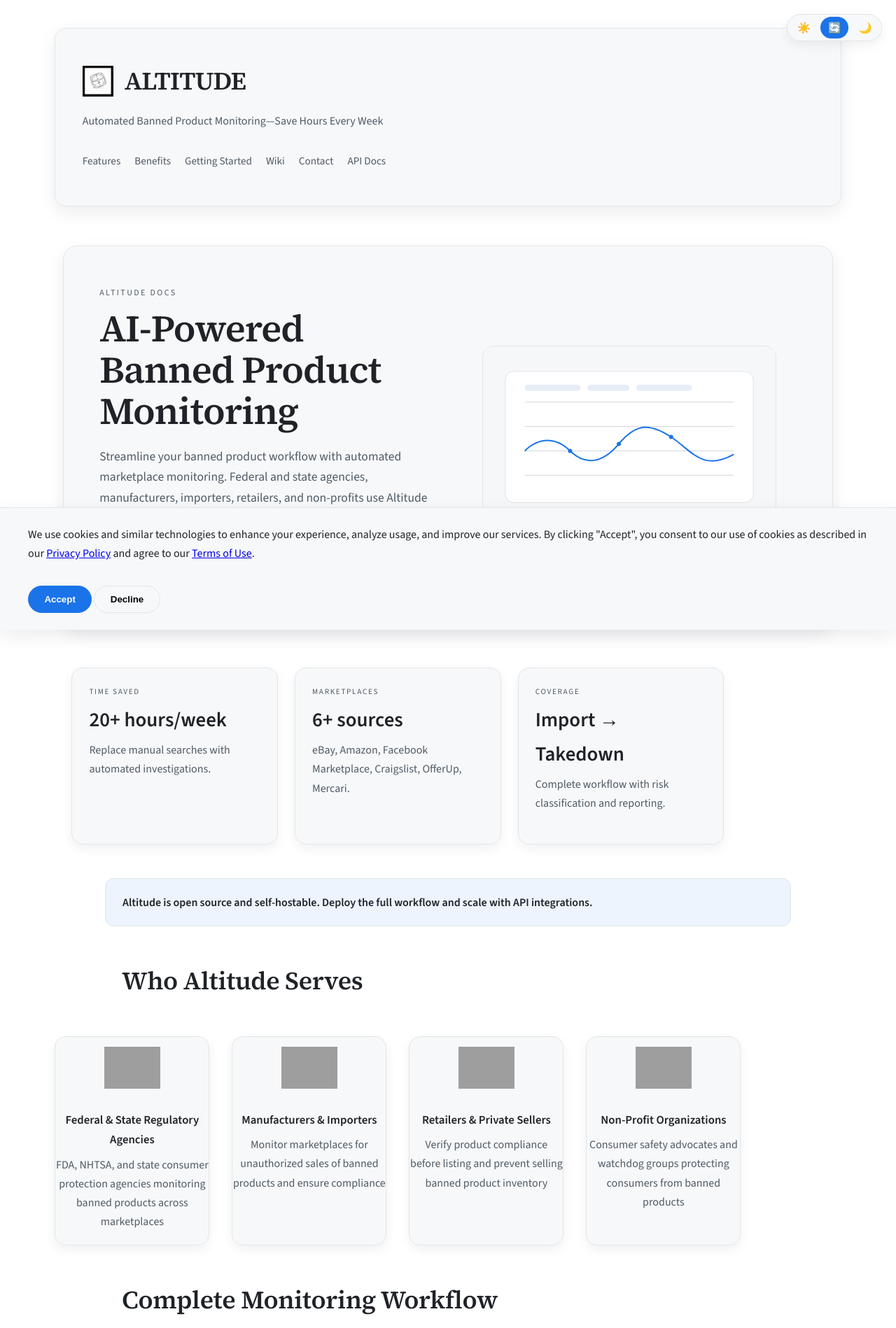
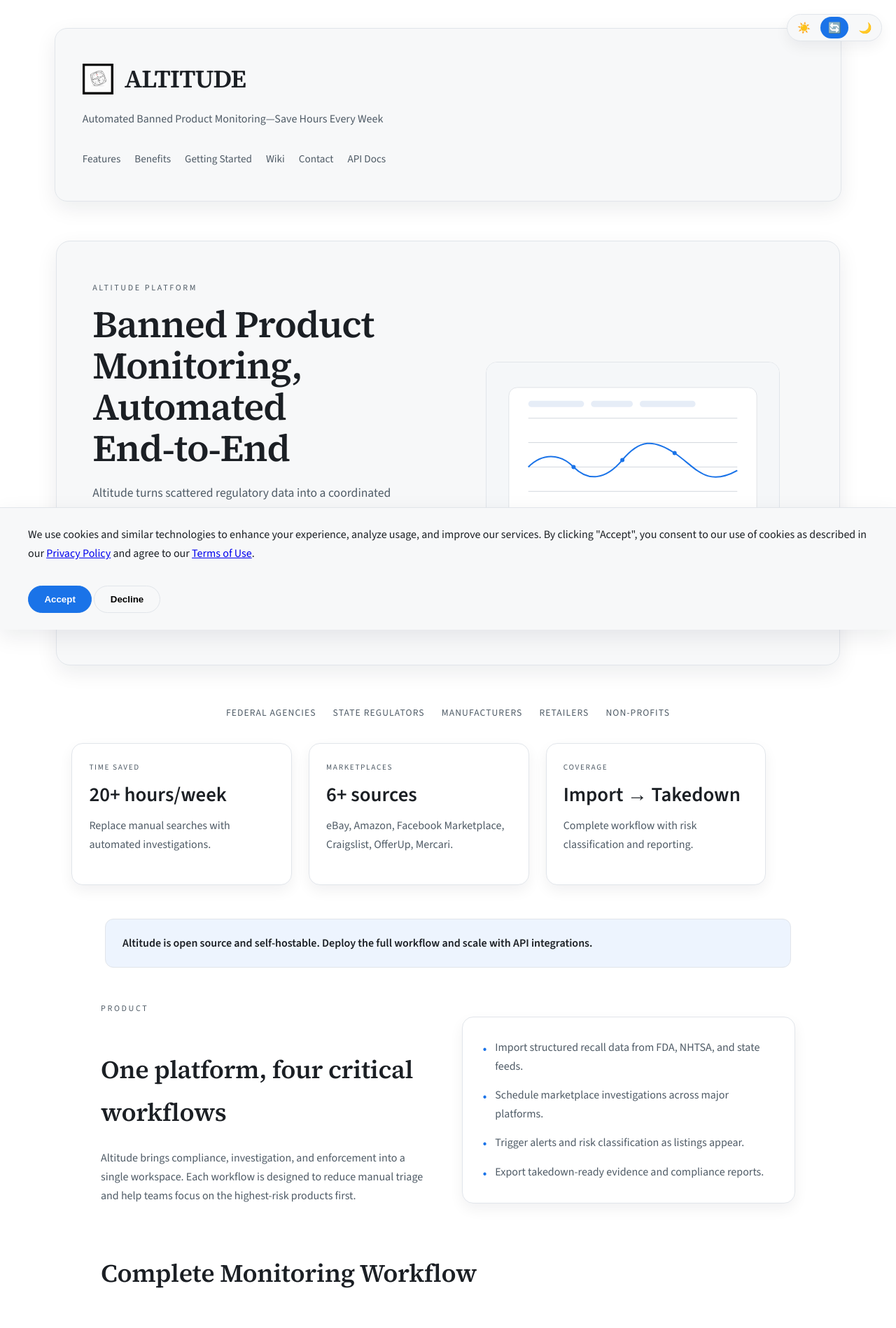
Before and after one commit to bizoton19/altitude, a Jekyll site: the page built from docs/index.md, in a window 1280 px wide, cut to the strip 0-1898 px from the top of the page. Shown: the whole strip at 70% size. Built offline with Jekyll 4.4.1, drawn with Linux system fonts in a browser that asks for light colours; some of the changed text lies outside the part shown; grey boxes are pictures that could not be loaded.

Commit message:
Shift docs homepage to product-forward layout

```diff
--- a/docs/_layouts/default.html
+++ b/docs/_layouts/default.html
@@ -20,17 +20,17 @@
   --bg: #ffffff;
   --bg-2: #f7f8f9;
   --bg-3: #eef1f4;
-  --ink: #1f2328;
-  --ink-strong: #0d1117;
+  --ink: #1b1f24;
+  --ink-strong: #0a0c10;
   --muted: #4f5b66;
   --accent: #1a73e8;
   --accent-strong: #1557b0;
   --accent-soft: rgba(26, 115, 232, 0.08);
   --accent-3: #d93025;
-  --border: #e2e6ea;
-  --border-strong: #c7cdd3;
-  --shadow: 0 8px 24px rgba(15, 23, 42, 0.08);
-  --shadow-soft: 0 6px 16px rgba(15, 23, 42, 0.06);
+  --border: #e1e5ea;
+  --border-strong: #c8cdd4;
+  --shadow: 0 10px 30px rgba(15, 23, 42, 0.08);
+  --shadow-soft: 0 8px 20px rgba(15, 23, 42, 0.06);
   --code-bg: #f4f6f8;
   --code-text: #1f2328;
 }
@@ -65,7 +65,7 @@
     --accent: #8ab4f8;
     --accent-strong: #6fa4f6;
     --accent-soft: rgba(138, 180, 248, 0.14);
-  --accent-3: #f28b82;
+    --accent-3: #f28b82;
     --border: #27303a;
     --border-strong: #3a4654;
     --shadow: 0 10px 30px rgba(0, 0, 0, 0.4);
@@ -120,7 +120,7 @@
 main > p,
 main > ul,
 main > ol {
-  max-width: 980px;
+  max-width: 1040px;
   margin-left: auto;
   margin-right: auto;
 }
@@ -170,9 +170,9 @@
 
 header {
   text-align: left;
-  padding: 2.8rem clamp(1.5rem, 3vw, 3rem);
+  padding: 2.6rem clamp(1.5rem, 3vw, 3rem);
   border: 1px solid var(--border);
-  border-radius: 16px;
+  border-radius: 18px;
   background: var(--bg-2);
   box-shadow: var(--shadow);
 }
@@ -271,12 +271,12 @@
   gap: 2.5rem;
   align-items: center;
   padding: 3.5rem clamp(1.5rem, 4vw, 3.5rem);
-  margin: 3.5rem auto;
+  margin: 3.5rem auto 2.5rem;
   border: 1px solid var(--border);
   border-radius: 20px;
   background: var(--bg-2);
   box-shadow: var(--shadow);
-  max-width: 1100px;
+  max-width: 1120px;
 }
 
 .hero-title {
@@ -389,7 +389,7 @@
 
 .section-kicker {
   text-transform: uppercase;
-  letter-spacing: 0.2em;
+  letter-spacing: 0.22em;
   font-size: 0.75rem;
   color: var(--muted);
   margin-bottom: 0.75rem;
@@ -430,7 +430,7 @@
   border: 1px solid var(--border);
 }
 
-.glass-panel,
+.panel,
 .audience-card,
 .workflow-step,
 .product-card,
@@ -438,14 +438,15 @@
 .premium-feature-card,
 .testimonial-card,
 .stat-card,
-.summary-card {
-  background: var(--bg-2);
+.summary-card,
+.split-card {
+  background: #fff;
   border: 1px solid var(--border);
   border-radius: 16px;
   box-shadow: var(--shadow-soft);
 }
 
-.glass-panel {
+.panel {
   padding: 2rem;
 }
 
@@ -481,6 +482,56 @@
   font-size: 1.8rem;
   font-weight: 600;
   margin: 0.35rem 0;
+}
+
+.logo-strip {
+  display: flex;
+  flex-wrap: wrap;
+  gap: 1.5rem;
+  align-items: center;
+  justify-content: center;
+  padding: 1rem 1.5rem 0;
+  color: var(--muted);
+}
+
+.logo-strip span {
+  font-size: 0.85rem;
+  letter-spacing: 0.08em;
+  text-transform: uppercase;
+}
+
+.split-section {
+  display: grid;
+  grid-template-columns: repeat(auto-fit, minmax(280px, 1fr));
+  gap: 2.5rem;
+  align-items: center;
+  margin: 3rem auto;
+  padding: 0 1.5rem;
+}
+
+.split-card {
+  padding: 1.8rem;
+}
+
+.split-list {
+  list-style: none;
+  margin: 0;
+  padding: 0;
+  display: grid;
+  gap: 0.85rem;
+}
+
+.split-list li {
+  display: flex;
+  gap: 0.75rem;
+  align-items: flex-start;
+}
+
+.split-list li::before {
+  content: "•";
+  color: var(--accent);
+  font-weight: 700;
+  margin-top: 0.1rem;
 }
 
 .audience-section {
@@ -653,7 +704,31 @@
 .feature-icon {
   font-size: 2.2rem;
   margin-bottom: 1rem;
-  color: var(--accent-2);
+  color: var(--accent-strong);
+}
+
+.feature-row {
+  display: grid;
+  grid-template-columns: 1fr 1fr;
+  gap: 2.5rem;
+  align-items: start;
+  margin: 2.5rem auto;
+  padding: 0 1.5rem;
+  max-width: 1040px;
+}
+
+.feature-row + .feature-row {
+  border-top: 1px solid var(--border);
+  padding-top: 2.5rem;
+}
+
+.feature-row h3 {
+  margin-top: 0;
+}
+
+.feature-row ul {
+  margin: 0.75rem 0 0;
+  padding-left: 1.1rem;
 }
 
 .risk-badge {
@@ -907,7 +982,12 @@
     flex-direction: column;
   }
 
-  .hero-section {
+  .hero-section,
+  .split-section {
+    grid-template-columns: 1fr;
+  }
+
+  .feature-row {
     grid-template-columns: 1fr;
   }
 }
@@ -954,7 +1034,8 @@
 .feature-item,
 .premium-feature-card,
 .stat-card,
-.summary-card {
+.summary-card,
+.split-card {
   animation: riseIn 0.4s ease forwards;
 }
 
--- a/docs/index.md
+++ b/docs/index.md
@@ -6,20 +6,28 @@
 
 <div class="hero-section">
   <div>
-    <div class="section-kicker">Altitude Docs</div>
-    <h1 class="hero-title">AI-Powered Banned Product Monitoring</h1>
+    <div class="section-kicker">Altitude Platform</div>
+    <h1 class="hero-title">Banned Product Monitoring, Automated End‑to‑End</h1>
     <p class="hero-subtitle">
-      Streamline your banned product workflow with automated marketplace monitoring. Federal and state agencies, manufacturers,
-      importers, retailers, and non-profits use Altitude to replace hours of manual searches with intelligent automation.
+      Altitude turns scattered regulatory data into a coordinated monitoring workflow. Import recall data, scan marketplaces,
+      prioritize risk, and export compliance-ready reports—without the manual search grind.
     </p>
     <div class="hero-cta">
-      <a href="{{ '/contact.html' | relative_url }}" class="btn-primary">Get Started</a>
-      <a href="{{ '/contact.html' | relative_url }}" class="btn-secondary">Open Source</a>
+      <a href="{{ '/contact.html' | relative_url }}" class="btn-primary">Request Access</a>
+      <a href="{{ '/contact.html' | relative_url }}" class="btn-secondary">View API Docs</a>
     </div>
   </div>
   <div class="hero-media">
     <img src="{{ '/assets/images/hero-abstract.svg' | relative_url }}" alt="Monitoring dashboard illustration">
   </div>
+</div>
+
+<div class="logo-strip">
+  <span>Federal Agencies</span>
+  <span>State Regulators</span>
+  <span>Manufacturers</span>
+  <span>Retailers</span>
+  <span>Non‑Profits</span>
 </div>
 
 <div class="stats-grid">
@@ -44,42 +52,22 @@
   Altitude is open source and self-hostable. Deploy the full workflow and scale with API integrations.
 </div>
 
-<h2>Who Altitude Serves</h2>
-
-<div class="audience-section">
-  <div class="audience-grid">
-    <div class="audience-card">
-      <div class="audience-icon">
-        <img src="{{ '/assets/logos/fda.svg' | relative_url }}" alt="Federal & State Regulatory Agencies" class="audience-image" onerror="this.style.display='none'; this.nextElementSibling.style.display='flex';">
-        <div class="audience-fallback"><i class="fas fa-landmark"></i></div>
-      </div>
-      <h4>Federal & State Regulatory Agencies</h4>
-      <p>FDA, NHTSA, and state consumer protection agencies monitoring banned products across marketplaces</p>
-    </div>
-    <div class="audience-card">
-      <div class="audience-icon">
-        <img src="{{ '/assets/logos/manufacturer.svg' | relative_url }}" alt="Manufacturers & Importers" class="audience-image" onerror="this.style.display='none'; this.nextElementSibling.style.display='flex';">
-        <div class="audience-fallback"><i class="fas fa-industry"></i></div>
-      </div>
-      <h4>Manufacturers & Importers</h4>
-      <p>Monitor marketplaces for unauthorized sales of banned products and ensure compliance</p>
-    </div>
-    <div class="audience-card">
-      <div class="audience-icon">
-        <img src="{{ '/assets/logos/retailer.svg' | relative_url }}" alt="Retailers & Private Sellers" class="audience-image" onerror="this.style.display='none'; this.nextElementSibling.style.display='flex';">
-        <div class="audience-fallback"><i class="fas fa-store"></i></div>
-      </div>
-      <h4>Retailers & Private Sellers</h4>
-      <p>Verify product compliance before listing and prevent selling banned product inventory</p>
-    </div>
-    <div class="audience-card">
-      <div class="audience-icon">
-        <img src="{{ '/assets/logos/nonprofit.svg' | relative_url }}" alt="Non-Profit Organizations" class="audience-image" onerror="this.style.display='none'; this.nextElementSibling.style.display='flex';">
-        <div class="audience-fallback"><i class="fas fa-handshake"></i></div>
-      </div>
-      <h4>Non-Profit Organizations</h4>
-      <p>Consumer safety advocates and watchdog groups protecting consumers from banned products</p>
-    </div>
+<div class="split-section">
+  <div>
+    <div class="section-kicker">Product</div>
+    <h2>One platform, four critical workflows</h2>
+    <p>
+      Altitude brings compliance, investigation, and enforcement into a single workspace. Each workflow is designed to reduce
+      manual triage and help teams focus on the highest-risk products first.
+    </p>
+  </div>
+  <div class="split-card">
+    <ul class="split-list">
+      <li>Import structured recall data from FDA, NHTSA, and state feeds.</li>
+      <li>Schedule marketplace investigations across major platforms.</li>
+      <li>Trigger alerts and risk classification as listings appear.</li>
+      <li>Export takedown-ready evidence and compliance reports.</li>
+    </ul>
   </div>
 </div>
 
@@ -123,104 +111,86 @@
   </div>
 </div>
 
-<h2>Current Open Source Features</h2>
+<h2>Product Capabilities</h2>
 
-<div class="products-grid">
-  <div class="product-card">
-    <div class="product-header">
-      <h3>Automated Monitoring</h3>
-      <p class="product-subtitle">Core banned product management workflow</p>
-    </div>
-    <a href="{{ '/contact.html' | relative_url }}" class="product-cta">Get Started</a>
-    <ul class="product-features">
-      <li>Import banned products from FDA, NHTSA feeds</li>
-      <li>Automated marketplace investigations</li>
-      <li>AI-powered risk classification (HIGH/MEDIUM/LOW)</li>
-      <li>Real-time email notifications</li>
-      <li>Export compliance-ready reports (CSV, JSON, PDF)</li>
-      <li>Multi-marketplace coverage (eBay, Amazon, Facebook, etc.)</li>
-      <li>Schedule daily, weekly, monthly investigations</li>
-      <li>Complete workflow: Import → Investigate → Notify → Takedown</li>
-      <li>Save 20+ hours per week vs manual searches</li>
-      <li>Open source and self-hostable</li>
-    </ul>
+<div class="feature-row">
+  <div>
+    <h3>Automated Monitoring</h3>
+    <p>Continuously scan marketplaces with configurable cadence, visual search, and keyword matching.</p>
   </div>
-
-  <div class="product-card featured">
-    <div class="product-badge">Available Now</div>
-    <div class="product-header">
-      <h3>API & Integrations</h3>
-      <p class="product-subtitle">Programmatic access and automation</p>
-    </div>
-    <a href="{{ '/contact.html' | relative_url }}" class="product-cta">Get Started</a>
-    <ul class="product-features">
-      <li>RESTful API for all operations</li>
-      <li>Model Context Protocol (MCP) server integration</li>
-      <li>Webhook support for real-time updates</li>
-      <li>Python SDK and CLI tools</li>
-      <li>Custom marketplace integrations</li>
-      <li>Batch import and export capabilities</li>
-      <li>Integration with existing compliance systems</li>
-      <li>Developer-friendly documentation</li>
-    </ul>
-  </div>
-
-  <div class="product-card">
-    <div class="product-header">
-      <h3>Risk Management</h3>
-      <p class="product-subtitle">Intelligent prioritization and classification</p>
-    </div>
-    <a href="{{ '/contact.html' | relative_url }}" class="product-cta">Learn More</a>
-    <ul class="product-features">
-      <li>Automatic risk classification based on injuries, deaths, units affected</li>
-      <li>Hazard-based prioritization (fire, electrocution, choking, etc.)</li>
-      <li>Risk-based investigation scheduling</li>
-      <li>High-risk banned product alerts and notifications</li>
-      <li>Risk analytics and reporting dashboards</li>
-      <li>Custom risk scoring models</li>
-      <li>Focus team time on HIGH-risk items first</li>
-      <li>Compliance-ready risk documentation</li>
+  <div>
+    <ul>
+      <li>Daily, weekly, or monthly investigations</li>
+      <li>Marketplace coverage across major platforms</li>
+      <li>Automated listing discovery and evidence capture</li>
     </ul>
   </div>
 </div>
 
-<h2>Why Organizations Choose Altitude</h2>
+<div class="feature-row">
+  <div>
+    <h3>Risk Intelligence</h3>
+    <p>Rank banned products by severity so teams can act on high-risk items first.</p>
+  </div>
+  <div>
+    <ul>
+      <li>Automated HIGH/MEDIUM/LOW classification</li>
+      <li>Hazard-based prioritization</li>
+      <li>Risk analytics and exportable reports</li>
+    </ul>
+  </div>
+</div>
 
-<div class="features-grid spaced">
-  <div class="feature-item">
-    <div class="feature-icon"><i class="fas fa-clock"></i></div>
-    <h4>Save 30+ Hours Per Week</h4>
-    <p>Automate entire workflow from import to takedown. Reclaim entire workdays while improving banned product detection rates.</p>
+<div class="feature-row">
+  <div>
+    <h3>API & Integrations</h3>
+    <p>Connect Altitude to internal systems, automation scripts, or compliance workflows.</p>
   </div>
+  <div>
+    <ul>
+      <li>REST API and MCP server support</li>
+      <li>Webhook-based notifications</li>
+      <li>Batch import/export pipelines</li>
+    </ul>
+  </div>
+</div>
 
-  <div class="feature-item">
-    <div class="feature-icon"><i class="fas fa-search"></i></div>
-    <h4>Discover Hidden Listings</h4>
-    <p>Automated investigations find listings you never would have discovered manually. Risk classification helps prioritize which banned products need immediate attention.</p>
-  </div>
+<h2>Who Altitude Serves</h2>
 
-  <div class="feature-item">
-    <div class="feature-icon"><i class="fas fa-check-circle"></i></div>
-    <h4>Complete Workflow Solution</h4>
-    <p>Import → investigate → notify → takedown workflow. Verify product compliance before listing and quickly identify banned product inventory.</p>
-  </div>
-
-  <div class="feature-item">
-    <div class="feature-icon"><i class="fas fa-shield-alt"></i></div>
-    <h4>Focus on HIGH-Risk Products</h4>
-    <p>Automated risk classification means you focus limited resources on HIGH-risk banned products that pose the greatest danger to consumers.</p>
-  </div>
-
-  <div class="feature-item">
-    <div class="feature-icon"><i class="fas fa-clipboard-check"></i></div>
-    <h4>Ensure Compliance</h4>
-    <p>Automated investigations help catch banned products that might slip through manual checks. Takedown tracking ensures you maintain compliance.</p>
-  </div>
-
-  <div class="feature-item">
-    <div class="feature-icon"><i class="fas fa-chart-line"></i></div>
-    <h4>Measurable Time Savings</h4>
-    <p>Reclaim 25+ hours per week previously spent on manual marketplace searches. Complete workflow automation allows teams to focus on enforcement and consumer protection.</p>
+<div class="audience-section">
+  <div class="audience-grid">
+    <div class="audience-card">
+      <div class="audience-icon">
+        <img src="{{ '/assets/logos/fda.svg' | relative_url }}" alt="Federal & State Regulatory Agencies" class="audience-image" onerror="this.style.display='none'; this.nextElementSibling.style.display='flex';">
+        <div class="audience-fallback"><i class="fas fa-landmark"></i></div>
+      </div>
+      <h4>Federal & State Regulatory Agencies</h4>
+      <p>FDA, NHTSA, and state consumer protection agencies monitoring banned products across marketplaces</p>
+    </div>
+    <div class="audience-card">
+      <div class="audience-icon">
+        <img src="{{ '/assets/logos/manufacturer.svg' | relative_url }}" alt="Manufacturers & Importers" class="audience-image" onerror="this.style.display='none'; this.nextElementSibling.style.display='flex';">
+        <div class="audience-fallback"><i class="fas fa-industry"></i></div>
+      </div>
+      <h4>Manufacturers & Importers</h4>
+      <p>Monitor marketplaces for unauthorized sales of banned products and ensure compliance</p>
+    </div>
+    <div class="audience-card">
+      <div class="audience-icon">
+        <img src="{{ '/assets/logos/retailer.svg' | relative_url }}" alt="Retailers & Private Sellers" class="audience-image" onerror="this.style.display='none'; this.nextElementSibling.style.display='flex';">
+        <div class="audience-fallback"><i class="fas fa-store"></i></div>
+      </div>
+      <h4>Retailers & Private Sellers</h4>
+      <p>Verify product compliance before listing and prevent selling banned product inventory</p>
+    </div>
+    <div class="audience-card">
+      <div class="audience-icon">
+        <img src="{{ '/assets/logos/nonprofit.svg' | relative_url }}" alt="Non-Profit Organizations" class="audience-image" onerror="this.style.display='none'; this.nextElementSibling.style.display='flex';">
+        <div class="audience-fallback"><i class="fas fa-handshake"></i></div>
+      </div>
+      <h4>Non-Profit Organizations</h4>
+      <p>Consumer safety advocates and watchdog groups protecting consumers from banned products</p>
+    </div>
   </div>
 </div>
 
```
